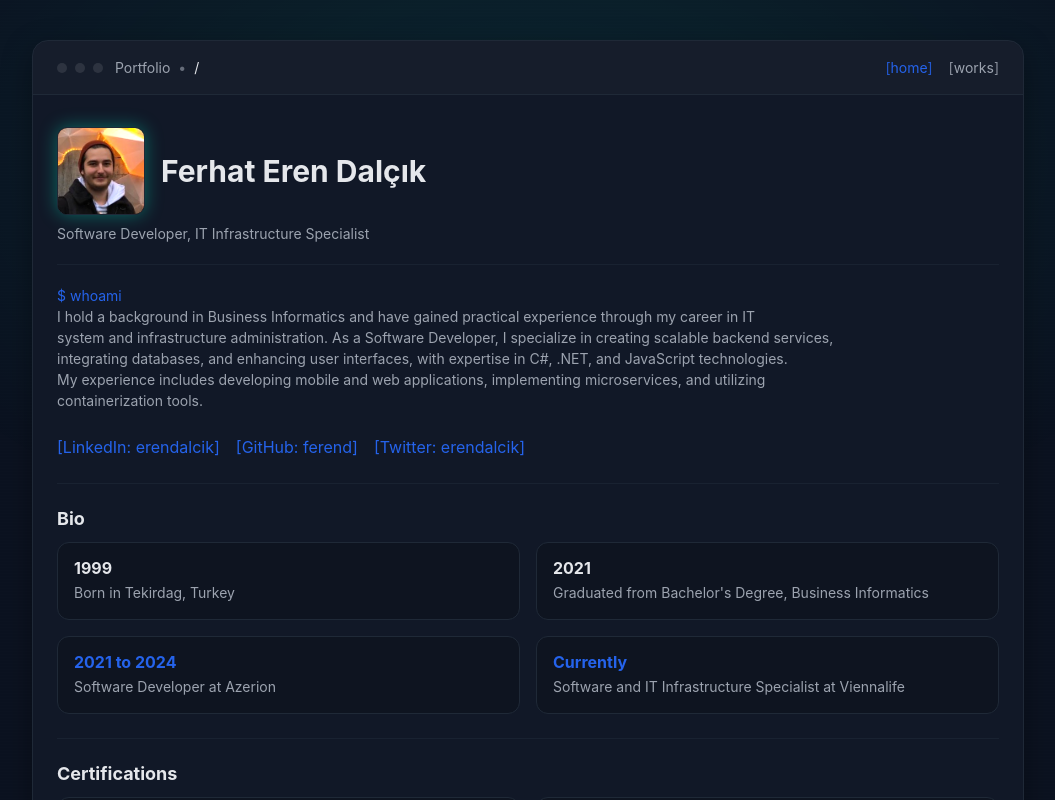
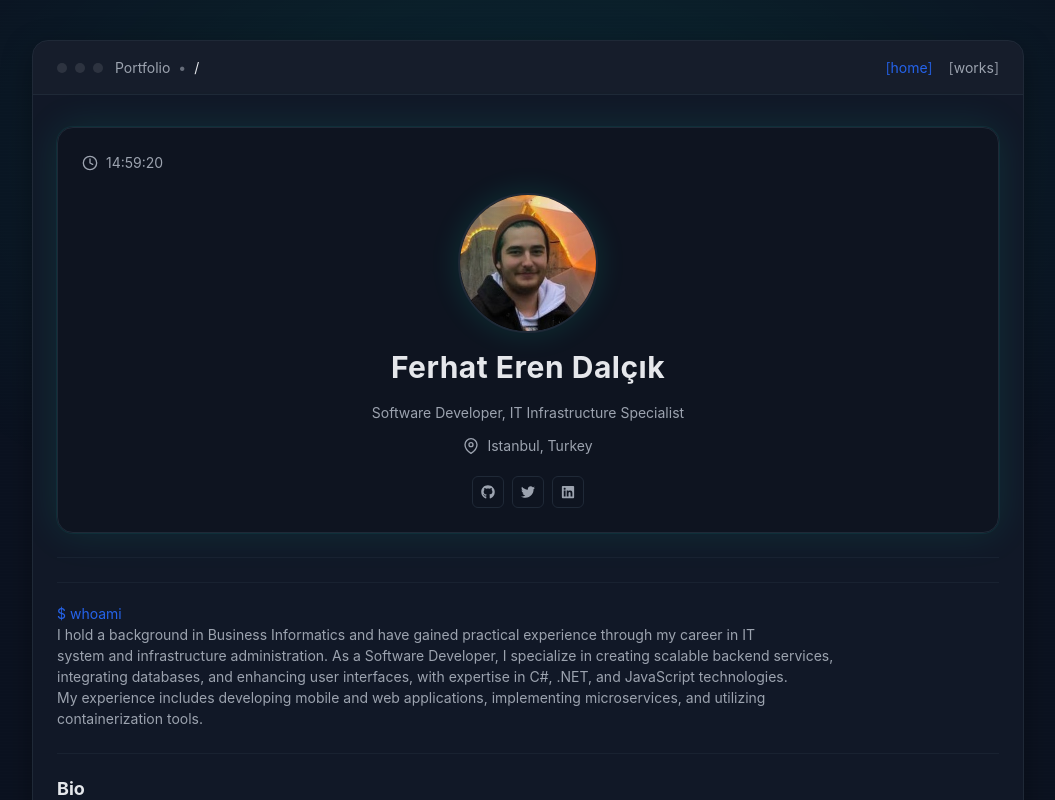
Before and after one commit to ferend/nextjs-chakra-framer-motion-portfolio, a Next.js app: page / in a window 1280 px wide. Shown: the top 800 px of the page, without its empty margins (112-1167 px from the left). Built offline with nearby package versions, Linux system fonts and the light colour scheme.

Commit message:
add prof card

```diff
--- /dev/null
+++ b/components/ProfileCard.js
@@ -0,0 +1,129 @@
+// components/ProfileCard.js
+import { useEffect, useMemo, useState } from 'react'
+import Image from 'next/image'
+import {
+    Box,
+    HStack,
+    VStack,
+    Text,
+    IconButton,
+    Link,
+
+} from '@chakra-ui/react'
+import { FiClock, FiMapPin, FiMail } from 'react-icons/fi'
+import { FaGithub, FaTwitter, FaLinkedin} from 'react-icons/fa'
+
+const iconMap = {
+    github: FaGithub,
+    twitter: FaTwitter,
+    linkedin: FaLinkedin,
+}
+
+function pad2(n) {
+    return String(n).padStart(2, '0')
+}
+
+export default function ProfileCard({ profile }) {
+    const [now, setNow] = useState(() => new Date())
+
+    useEffect(() => {
+        const t = setInterval(() => setNow(new Date()), 1000)
+        return () => clearInterval(t)
+    }, [])
+
+    const timeText = useMemo(() => {
+        const h = pad2(now.getHours())
+        const m = pad2(now.getMinutes())
+        const s = pad2(now.getSeconds())
+        return `${h}:${m}:${s}`
+    }, [now])
+
+    return (
+        <Box
+            border="1px solid"
+            borderColor="termBorder"
+            bg="rgba(0,0,0,0.18)"
+            borderRadius="16px"
+            p={{ base: 5, md: 6 }}
+            boxShadow="0 0 0 1px rgba(0,255,208,0.06), 0 0 40px rgba(0,255,208,0.10)"
+        >
+            {/* top row:+ clock */}
+            <HStack justify="space-between" mb={5}>
+                <HStack spacing={2} color="termDim">
+                    <FiClock />
+                    <Text fontSize="sm">{timeText}</Text>
+                </HStack>
+            </HStack>
+
+            {/* avatar */}
+            <VStack spacing={3}>
+                <Box
+                    position="relative"
+                    w={{ base: '110px', md: '140px' }}
+                    h={{ base: '110px', md: '140px' }}
+                    borderRadius="999px"
+                    overflow="hidden"
+                    border="2px solid"
+                    borderColor="termBorder"
+                    bg="black"
+                    boxShadow="0 0 30px rgba(0,255,208,0.12)"
+                >
+                    <Image
+                        src={profile.avatar}
+                        alt={profile.name}
+                        fill
+                        sizes="140px"
+                        style={{ objectFit: 'cover' }}
+                        priority
+                    />
+                    <Box
+                        position="absolute"
+                        inset={0}
+                        bg="radial-gradient(circle at 30% 20%, rgba(0,255,208,0.12), transparent 55%)"
+                    />
+                </Box>
+
+                <Text
+                    fontSize={{ base: '2xl', md: '3xl' }}
+                    fontWeight="700"
+                    letterSpacing="0.5px"
+                    color="termText"
+                >
+                    {profile.name}
+                </Text>
+
+                <Text fontSize="sm" color="termDim">
+                    {profile.title}
+                </Text>
+
+                <HStack spacing={2} color="termDim">
+                    <FiMapPin />
+                    <Text fontSize="sm">{profile.location}</Text>
+                </HStack>
+
+                {/* socials */}
+                <HStack spacing={2} pt={2}>
+                    {profile.links.map((l) => {
+                        const Icon = iconMap[l.icon] || FiMail
+                        return (
+                            <IconButton
+                                key={l.href}
+                                as={Link}
+                                href={l.href}
+                                isExternal
+                                aria-label={l.label}
+                                icon={<Icon />}
+                                size="sm"
+                                variant="outline"
+                                borderColor="termBorder"
+                                color="termDim"
+                                _hover={{ color: 'termAccent', borderColor: 'termAccent', textDecoration: 'none' }}
+                            />
+                        )
+                    })}
+                </HStack>
+
+            </VStack>
+        </Box>
+    )
+}
--- a/pages/index.js
+++ b/pages/index.js
@@ -1,46 +1,21 @@
 // pages/index.js
-import { Box, Heading, Text, HStack, Link, Divider, SimpleGrid } from '@chakra-ui/react'
+import { Box, Heading, Text, Divider, SimpleGrid } from '@chakra-ui/react'
 import { profile } from '../lib/data'
 import TerminalCard from '../components/TerminalCard'
-import Image from 'next/image'
 import SkillGrid from '../components/SkillGrid'
 import { skillIcons } from '../lib/data'
-
+import ProfileCard from '../components/ProfileCard'
 export default function Home() {
     return (
         <Box>
 
-            <HStack spacing={4} align="center">
-                <Box
-                    position="relative"
-                    w="88px"
-                    h="88px"
-                    borderRadius="10px"
-                    overflow="hidden"
-                    border="1px solid"
-                    borderColor="termBorder"
-                    bg="black"
-                    boxShadow="0 0 18px rgba(0,255,208,0.35)"
-                >
-                    <Image
-                        src={profile.logo}
-                        alt="logo"
-                        fill
-                        style={{
-                            objectFit: 'contain',
-                            filter: 'drop-shadow(0 0 6px rgba(0,255,208,0.7)) brightness(1.2)'
-                        }}
-                    />
-                </Box>
+            <Box>
+                <ProfileCard profile={profile} />
 
-                <Heading fontSize={{ base: '2xl', md: '3xl' }} color="termText">
-                    {profile.name}
-                </Heading>
-            </HStack>
+                <Divider my={6} borderColor="termBorder" />
 
-            <Text mt={2} color="termDim" fontSize="sm">
-                {profile.title}
-            </Text>
+            </Box>
+
 
             <Divider my={5} borderColor="termBorder" />
 
@@ -52,13 +27,6 @@ export default function Home() {
                 {profile.summary}
             </Text>
 
-            <HStack mt={6} spacing={4} flexWrap="wrap">
-                {profile.links.map(l => (
-                    <Link key={l.href} href={l.href} isExternal color="termAccent" _hover={{ textDecoration: 'none' }}>
-                        [{l.label}: {l.handle}]
-                    </Link>
-                ))}
-            </HStack>
 
             <Divider my={6} borderColor="termBorder" />
 
```
Also changed, not shown: lib/data.js.
